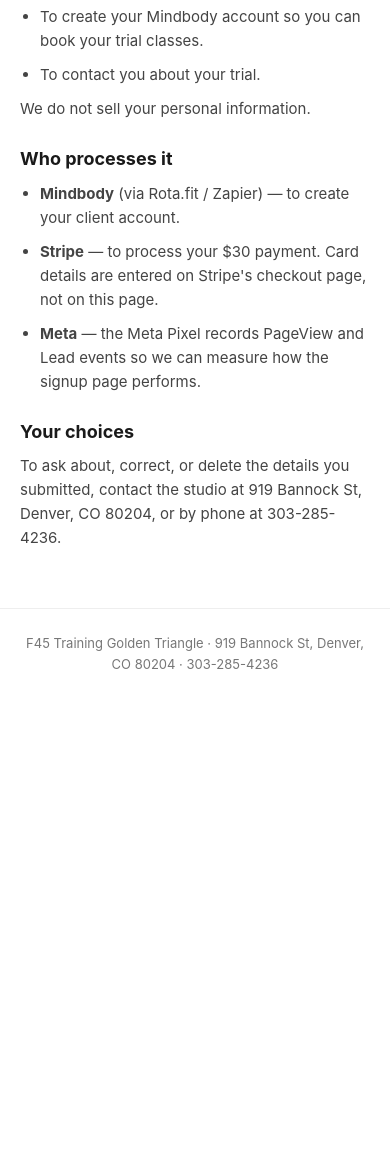
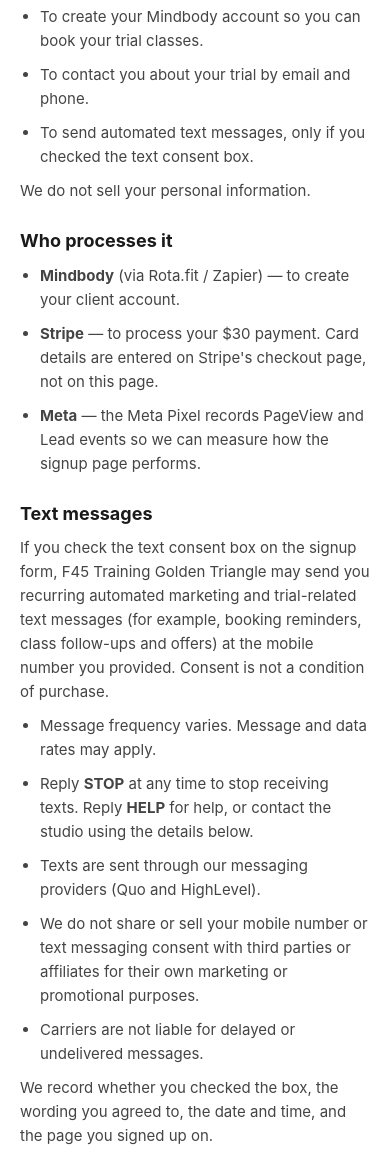
Before and after one commit to heathbowen-blip/gt-trial-landing, a plain HTML site: page studio-privacy.html in a window 390 px wide. Shown: the part 416-1567 px from the top of the page. Before the commit the page ends 1115 px from the top, so only its background shows below. Drawn offline with Linux system fonts and the light colour scheme.

Commit message:
Add optional SMS consent checkbox and text messaging disclosures (pending attorney review)
Unchecked, optional consent box under the phone field; does not block payment.
Sends sms_consent, sms_consent_text, consent_timestamp and consent_page to the Zapier webhook.
Adds a Text messages section to the studio privacy notice.

Co-Authored-By: Claude Opus 5.5 <noreply@anthropic.com>
Claude-Session: https://claude.ai/code/session_01YPXGFHijiYa99cDTr4g8jz

```diff
--- a/studio-privacy.html
+++ b/studio-privacy.html
@@ -29,7 +29,8 @@
   <h2>How we use it</h2>
   <ul>
     <li>To create your Mindbody account so you can book your trial classes.</li>
-    <li>To contact you about your trial.</li>
+    <li>To contact you about your trial by email and phone.</li>
+    <li>To send automated text messages, only if you checked the text consent box.</li>
   </ul>
   <p>We do not sell your personal information.</p>
 
@@ -40,6 +41,17 @@
     <li><strong>Meta</strong> — the Meta Pixel records PageView and Lead events so we can measure how the signup page performs.</li>
   </ul>
 
+  <h2 id="texts">Text messages</h2>
+  <p>If you check the text consent box on the signup form, F45 Training Golden Triangle may send you recurring automated marketing and trial-related text messages (for example, booking reminders, class follow-ups and offers) at the mobile number you provided. Consent is not a condition of purchase.</p>
+  <ul>
+    <li>Message frequency varies. Message and data rates may apply.</li>
+    <li>Reply <strong>STOP</strong> at any time to stop receiving texts. Reply <strong>HELP</strong> for help, or contact the studio using the details below.</li>
+    <li>Texts are sent through our messaging providers (Quo and HighLevel).</li>
+    <li>We do not share or sell your mobile number or text messaging consent with third parties or affiliates for their own marketing or promotional purposes.</li>
+    <li>Carriers are not liable for delayed or undelivered messages.</li>
+  </ul>
+  <p>We record whether you checked the box, the wording you agreed to, the date and time, and the page you signed up on.</p>
+
   <h2>Your choices</h2>
   <p>To ask about, correct, or delete the details you submitted, contact the studio at 919 Bannock St, Denver, CO 80204, or by phone at 303-285-4236.</p>
 </main>
```
Also changed, not shown: index.html (+9 -2 lines).
